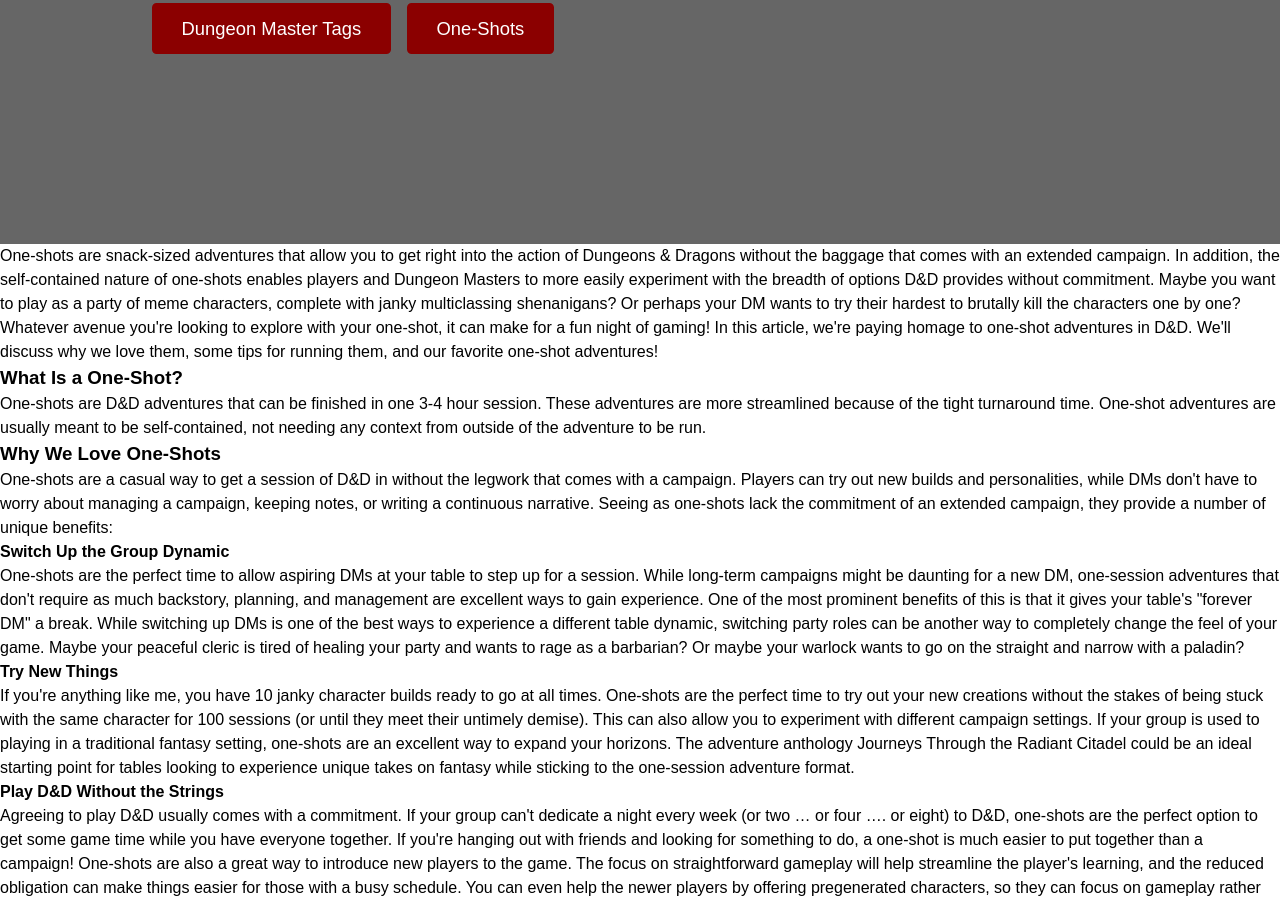
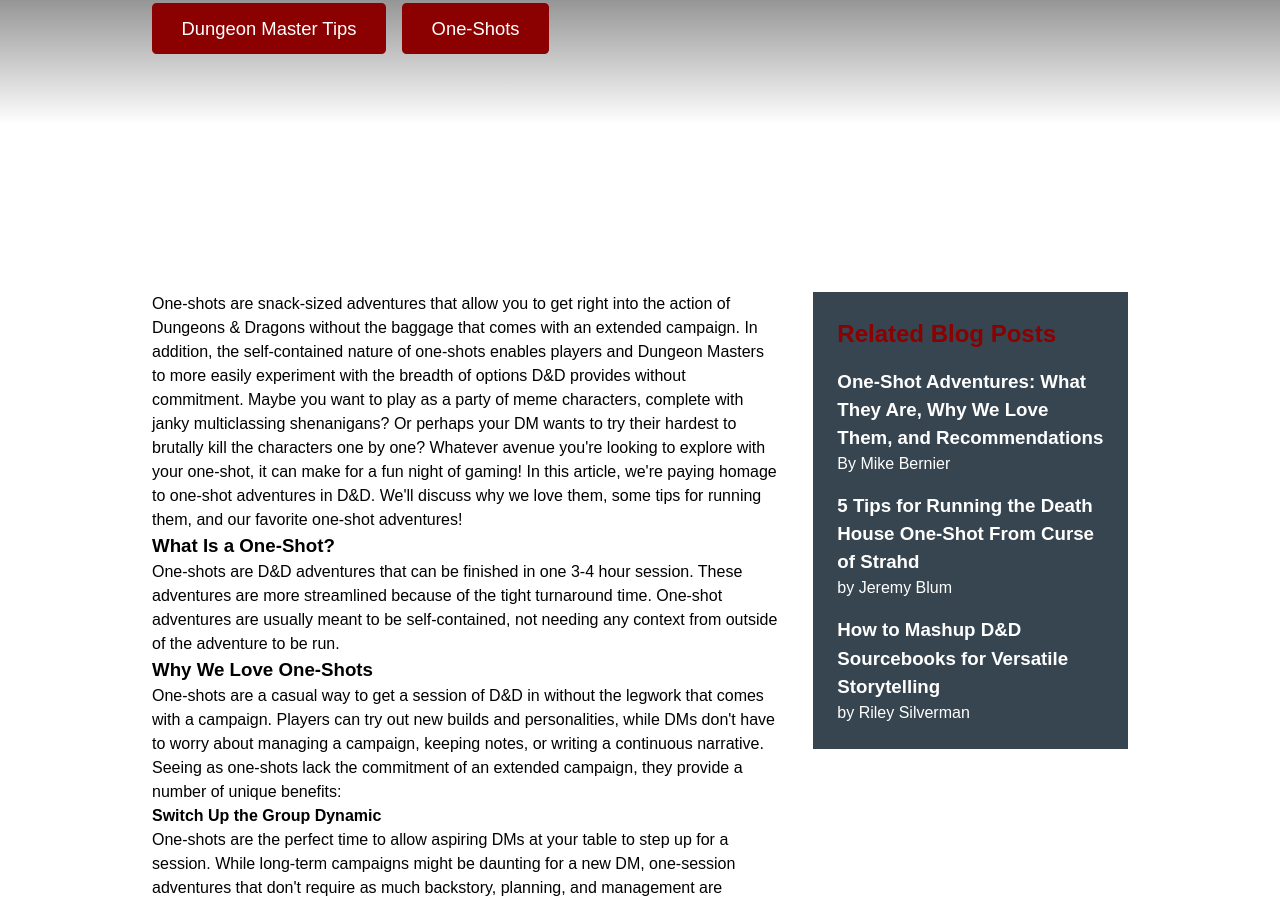
Before and after one commit to asha0012-asif/mad9013-project-two-page-site, a plain HTML site: page blog-post.html in a window 1280 px wide. Shown: the part 428-1331 px from the top of the page. Drawn offline with Linux system fonts and the light colour scheme.

Commit message:
add article css, complete aside

```diff
--- a/blog-post.html
+++ b/blog-post.html
@@ -11,6 +11,7 @@
   </head>
 
   <body>
+    <!-- --- HEADER --- -->
     <header class="header">
       <div class="container">
         <a href="./index.html" class="header__logo">
@@ -29,6 +30,7 @@
     </header>
 
     <main>
+    <!-- --- BLOG POST BANNER --- -->
       <section class="banner banner--center">
         <div class="container">
             <div class="banner__content">
@@ -38,18 +40,26 @@
               </h1>
               <span class="banner__text">
                 By Mike Bernier | Original article from
-                  <a href="https://www.dndbeyond.com/posts/1300-one-shot-adventures-what-they-are-why-we-love-them">DnDBeyond</a>
+                <a href="https://www.dndbeyond.com/posts/1300-one-shot-adventures-what-they-are-why-we-love-them" target="_blank">DnDBeyond</a>
               </span>
-
               <ul class="banner__tags">
-                  <li><a href="#" class="btn">Dungeon Master Tags</a></li>
+                <li><a href="#" class="btn">Dungeon Master Tips</a></li>
                 <li><a href="#" class="btn">One-Shots</a></li>
               </ul>
             </div>
         </div>
+
       </section>
 
-      <article>
+      <!-- --- BLOG POST --- -->
+      <section class="blog-post">
+        <div class="container">
+
+          <!-- -- ARTICLE -- -->
+          <div class="blog-post__article">
+
+            <!-- - MAIN ARTICLE - -->
+            <article class="blog-post__article-main">
               <p>
                 One-shots are snack-sized adventures that allow you to get right into
                 the action of Dungeons & Dragons without the baggage that comes with
@@ -64,7 +74,6 @@
                 to one-shot adventures in D&D. We'll discuss why we love them, some
                 tips for running them, and our favorite one-shot adventures!
               </p>
-
               <div>
                 <h3>What Is a One-Shot?</h3>
                 <p>
@@ -75,7 +84,6 @@
                   adventure to be run.
                 </p>
               </div>
-
               <h3>Why We Love One-Shots</h3>
               <p>
                 One-shots are a casual way to get a session of D&D in without the
@@ -85,7 +93,6 @@
                 one-shots lack the commitment of an extended campaign, they provide a
                 number of unique benefits:
               </p>
-
               <h4>Switch Up the Group Dynamic</h4>
               <p>
                 One-shots are the perfect time to allow aspiring DMs at your table to
@@ -100,7 +107,6 @@
                 barbarian? Or maybe your warlock wants to go on the straight and
                 narrow with a paladin?
               </p>
-
               <h4>Try New Things</h4>
               <p>
                 If you're anything like me, you have 10 janky character builds ready
@@ -114,7 +120,6 @@
                 for tables looking to experience unique takes on fantasy while
                 sticking to the one-session adventure format.
               </p>
-
               <h4>Play D&D Without the Strings</h4>
               <p>
                 Agreeing to play D&D usually comes with a commitment. If your group
@@ -130,7 +135,6 @@
                 gameplay rather than the myriad of options they're presented with
                 during character creation.
               </p>
-
               <h4>Enjoy a Themed Play Experience</h4>
               <p>
                 Personally, my time to run a one-shot is for a holiday, like
@@ -140,7 +144,6 @@
                 the course of an extended campaign, one-shots are often the perfect
                 dose of festive holiday spirit!
               </p>
-
               <h3>Tips for Running One-Shots</h3>
               <p>
                 While they may not have as many gears as a full-blown campaign,
@@ -157,7 +160,6 @@
                 into a two- or three-shot. But if you're looking to run a compelling
                 one-session adventure, here are some tips:
               </p>
-
               <h4>Keep the Intro Short</h4>
               <p>
                 When time is of the essence, introducing characters and establishing
@@ -172,7 +174,6 @@
                 their quest and the information they need to know. This allows me to
                 jump straight into the action without distraction.
               </p>
-
               <h4>Expedite Combat</h4>
               <p>
                 Combat is usually the most time-consuming element of D&D. While it can
@@ -187,7 +188,6 @@
                 their victory while giving you more time for social interactions and
                 exploration!
               </p>
-
               <h4>Vary the Play</h4>
               <p>
                 While a combat-heavy session in a long-term campaign can be balanced
@@ -205,7 +205,6 @@
                 noodles (combat, exploration, and social interaction in this metaphor)
                 so that every bite has enough of each!
               </p>
-
               <h3>Our Favorite One-Shots</h3>
               <p>
                 We have a published library of free homebrewed adventures designed to
@@ -217,7 +216,6 @@
                 get you started, here are some of our favorite one-shots from
                 published D&D books:
               </p>
-
               <h4>Death House</h4>
               <p>
                 This intro adventure contained in Curse of Strahd isn't necessary to
@@ -226,13 +224,11 @@
                 on their experience. Death House tends to live up to the "Death" in
                 its name.
               </p>
-
               <h4>The Price of Beauty</h4>
               <p>
                 A fantastic adventure full of exploration, mystery, and social
                 interaction from the Candlekeep Mysteries anthology.
               </p>
-
               <h4>Salvage Operation</h4>
               <p>
                 A great nautical tale found in Ghosts of Saltmarsh. This adventure
@@ -240,7 +236,10 @@
                 ship being attacked by a kraken that I am particularly fond of.
               </p>
 
-        <footer>
+            </article>
+
+            <!-- - ARTICLE FOOTER - -->
+            <div class="blog-post__footer">
               <p>
                 Mike Bernier (@arcane_eye) is the founder of Arcane Eye, a site
                 focused on providing useful tips and tricks to all those involved in
@@ -249,33 +248,52 @@
                 tending the veritable jungle of houseplants that have invaded his
                 house.
               </p>
-        </footer>
-      </article>
+            </div>
+          </div>
 
-      <aside>
-        <h2>Related Blog Posts</h2>
-        <article>
-          <h3>
+          <!-- -- ASIDE -- -->
+          <aside class="aside">
+            <div class="container">
+              <h2 class="aside__title">Related Blog Posts</h2>
+
+              <article class="aside__article">
+                <a href="./blog-post.html">
+                  <h3 class="aside__article-title">
                       One-Shot Adventures: What They Are, Why We Love Them, and
                       Recommendations
                   </h3>
-          <span>By Mike Bernier</span>
+                  <span class="aside__article-author">By Mike Bernier</span>
+                </a>
               </article>
 
-        <article>
-          <h3>
+              <article class="aside__article">
+                <a href="#">
+                  <h3 class="aside__article-title">
                     5 Tips for Running the Death House One-Shot From Curse of Strahd
                   </h3>
-          <span>by Jeremy Blum</span>
+                  <span class="aside__article-author">by Jeremy Blum</span>
+                </a>
               </article>
 
-        <article>
-          <h3>How to Mashup D&D Sourcebooks for Versatile Storytelling</h3>
-          <span>by Riley Silverman</span>
+              <article class="aside__article">
+                <a href="#">
+                  <h3 class="aside__article-title">
+                    How to Mashup D&D Sourcebooks for Versatile Storytelling
+                  </h3>
+                  <span class="aside__article-author">by Riley Silverman</span>
+                </a>
               </article>
+
+            </div>
           </aside>
+
+          </div>
+        </div>
+      </section>
+
     </main>
 
+    <!-- --- FOOTER --- -->
     <footer class="footer">
       <div class="container">
 
--- a/css/blog-post.css
+++ b/css/blog-post.css
@@ -1,7 +1,7 @@
 /* --- BANNER --- */
 .banner {
     background-image:
-        linear-gradient(to bottom, #0009, #0009),
+        linear-gradient(to bottom, #0009 0%, #0009 50%, transparent 80%, #fff 100%),
         url('../images/blog-image-adventurers.jpg');
 
     background-position: bottom;
@@ -24,3 +24,63 @@
     display: flex;
     gap: 1rem;
 }
+
+/* --- ARTICLE --- */
+.blog-post .container {
+    padding: 3rem 2rem;
+
+    display: grid;
+    grid-template-areas:
+    "article"
+    "aside";
+
+    align-items: start;
+    gap: 2rem;
+}
+
+/* -- ARTICLE MAIN -- */
+.blog-post__article {
+    grid-area: article;
+}
+
+/* -- ARTICLE ASIDE -- */
+.aside {
+    grid-area: aside;
+}
+
+.aside .container {
+    background-color: var(--color-secondary);
+    padding: 1.5rem;
+
+    display: flex;
+    flex-direction: column;
+    gap: 1rem;
+}
+
+.aside__title {
+    color: var(--color-primary);
+}
+
+/* - OTHER ARTICLE TITLES - */
+.aside__article {
+    color: var(--color-white);
+}
+
+.aside__article:hover,
+.aside__article:focus-visible {
+    color: var(--color-accent);
+}
+
+/* --- MEDIA QUERIES --- */
+@media only screen and (min-width: 45em) {
+    .blog-post .container {
+        grid-template-columns: 2fr 1fr;
+        grid-template-areas:
+        "article aside";
+    }
+
+    .aside {
+        position: sticky;
+        top: 1rem;
+    }
+}
```
Lines whose indentation alone changed are shown as unchanged.
